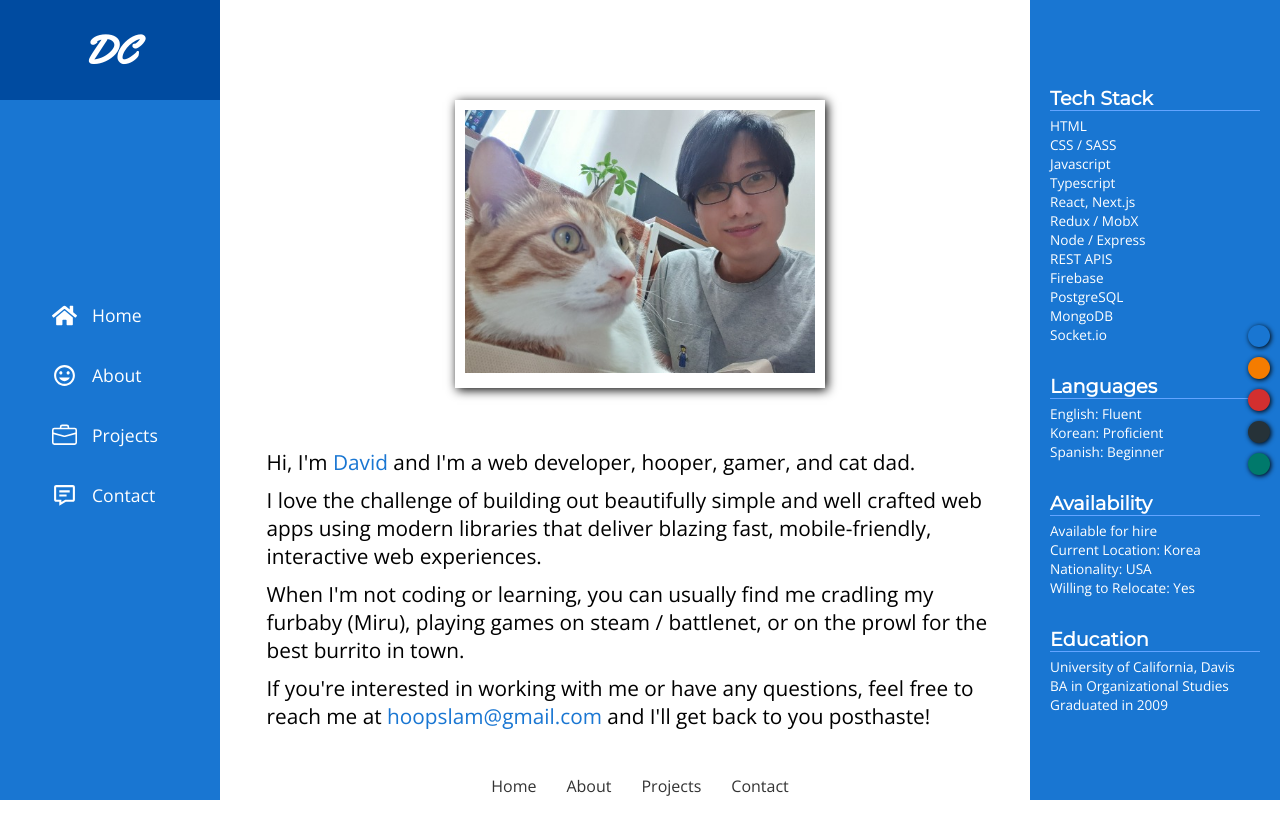
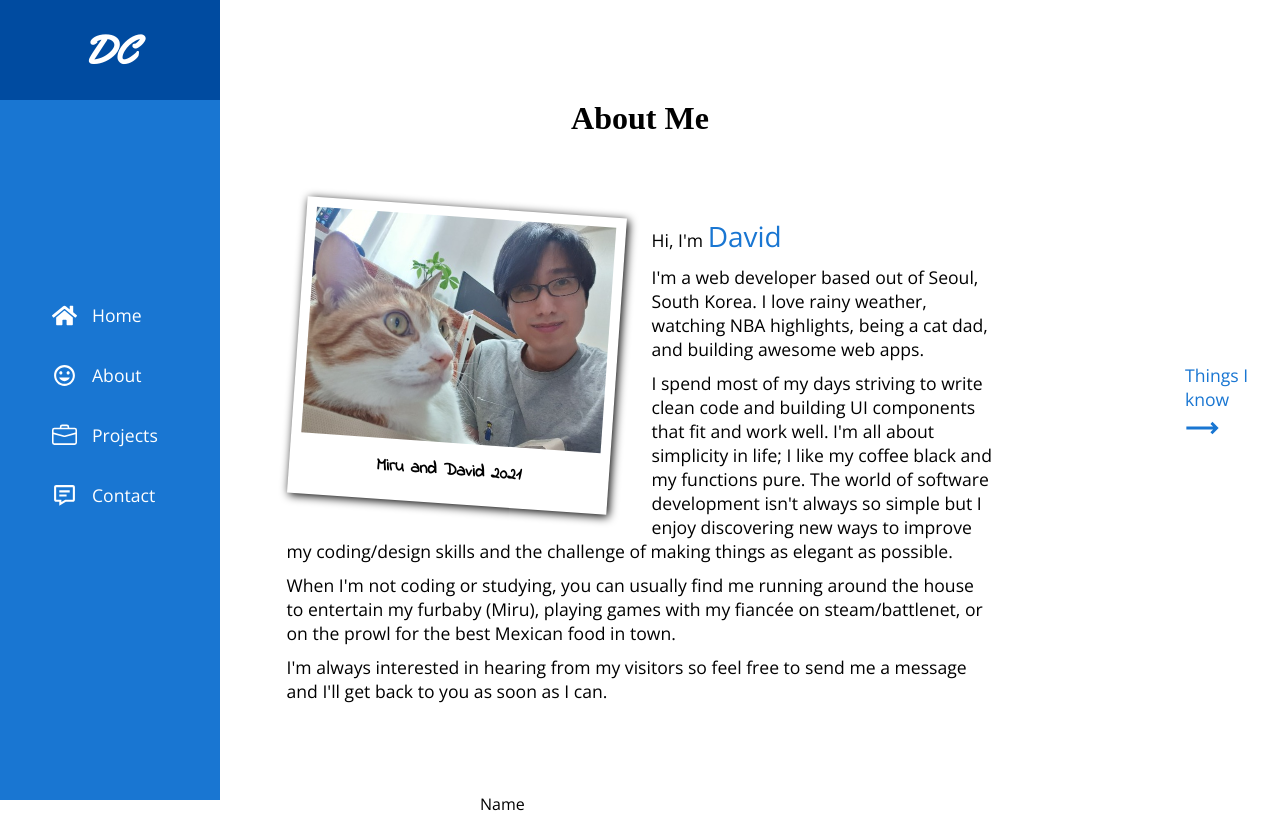
Before and after one commit to hoopslam/portfoliov2, a Next.js app: page /about in a window 1280 px wide. Shown: the top 813 px of the page. Built offline with nearby package versions, Linux system fonts and the light colour scheme.

Commit message:
added sliding drawer functionality to about section

```diff
--- a/components/Home/HomeContact.jsx
+++ b/components/Home/HomeContact.jsx
@@ -29,6 +29,7 @@ const Container = styled.div`
   align-items: center;
   width: 100%;
   min-height: 70vh;
+  margin-top: 100px;
 
   h1 {
     margin-bottom: 30px;
--- a/components/layout/Navbar.jsx
+++ b/components/layout/Navbar.jsx
@@ -1,13 +1,13 @@
 import { useState } from "react";
 import styled from "styled-components";
-import { FaHome, FaBlog } from "react-icons/fa";
+import { FaHome } from "react-icons/fa";
 import { MdTagFaces } from "react-icons/md";
 import { BsBriefcase } from "react-icons/bs";
 import { BiMessageDetail } from "react-icons/bi";
 import Link from "next/link";
 import { COLORS } from "../../util/constants";
 
-const Navbar = ({ themeHandler }) => {
+const Navbar = ({ themeHandler,  }) => {
   const [active, setActive] = useState(false);
 
   const menuToggler = () => {
@@ -84,7 +84,7 @@ const Navbar = ({ themeHandler }) => {
         <div className={`bar middle ${active ? "active" : ""}`}></div>
         <div className={`bar bottom ${active ? "active" : ""}`}></div>
       </Hamburger>
-      <ColorPicker>
+      {/* <ColorPicker>
         {COLORS.map((color) => (
           <button
             key={color.id}
@@ -93,7 +93,7 @@ const Navbar = ({ themeHandler }) => {
             aria-label="color-picker-button"
           ></button>
         ))}
-      </ColorPicker>
+      </ColorPicker> */}
     </>
   );
 };
@@ -196,7 +196,7 @@ const Hamburger = styled.button`
   display: none;
   position: fixed;
   top: 10px;
-  right: 10px;
+  left: 10px;
   width: 35px;
   height: 35px;
   cursor: pointer;
@@ -204,7 +204,7 @@ const Hamburger = styled.button`
   background: none;
   border: none;
   outline: none;
-  z-index: 10;
+  z-index: 100;
 
   .bar {
     content: "";
@@ -214,6 +214,10 @@ const Hamburger = styled.button`
     background-color: rgb(160, 160, 160);
     margin: 5px 0px;
     transition: 0.6s;
+  }
+
+  .bar.active {
+    background-color: white;
   }
 
   .bar.top.active {
--- a/components/ui/ContactForm.jsx
+++ b/components/ui/ContactForm.jsx
@@ -54,21 +54,23 @@ export default ContactForm;
 const FormContainer = styled.form`
   display: grid;
   grid-template-columns: 1fr;
-  margin: 30px;
-  min-width: 420px;
+  width: 100%;
+  border-radius: 12px;
+  padding: 50px;
+  max-width: 440px;
 
   @media screen and (max-width: 560px) {
     min-width: 0;
-    width: 100%;
-    margin: 30px 0;
   }
 `;
 
 const InputGroup = styled.div`
   margin: 10px;
+
   input,
   textarea {
     width: 100%;
+    min-width: 320px;
     background-color: whitesmoke;
     border: none;
     border-radius: 12px;
@@ -78,6 +80,10 @@ const InputGroup = styled.div`
 
     :focus {
       border: 1px solid ${({ theme }) => theme.primary};
+    }
+
+    @media screen and (max-width: 560px) {
+      min-width: 0;
     }
   }
 
--- a/pages/_app.css
+++ b/pages/_app.css
@@ -1,4 +1,4 @@
-@import url('https://fonts.googleapis.com/css2?family=Yellowtail&family=Montserrat&family=Open+Sans&family=Poppins&display=swap');
+@import url('https://fonts.googleapis.com/css2?family=Indie+Flower&family=Yellowtail&family=Montserrat&family=Open+Sans&family=Poppins&display=swap');
 
 body {
     font-family: 'Open Sans', sans-serif;
--- a/pages/about.jsx
+++ b/pages/about.jsx
@@ -1,41 +1,67 @@
 import styled from "styled-components";
+import ContactForm from "../components/ui/ContactForm";
+import { useState } from "react";
+import {CgArrowLongRight} from "react-icons/cg";
 
 const about = () => {
+  const [drawerActive, setDrawerActive] = useState(false);
+
+  const toggleActive = (action) => {
+    if (action) {
+      setDrawerActive(true);
+    } else {
+      setDrawerActive(false);
+    }
+    console.log(action);
+  };
+
   return (
-    <AboutContainer>
+    <AboutContainer onClick={() => drawerActive && toggleActive(false)}>
       <div className="intro">
+        <h1>About Me</h1>
+      </div>
+      <div className="description">
         <div className="image-container">
           <img
             className="profile-image"
             src="/images/profile2.jpg"
             alt="David Cho profile pic"
           />
+          <p>Miru and David 2021</p>
         </div>
-      </div>
-      <div className="description">
-        <p>
-          Hi, I&apos;m <span>David</span> and I&apos;m a web developer, hooper,
-          gamer, and cat dad.
+        <p className="greeting">
+          Hi, I&apos;m <span>David</span>
         </p>
         <p>
-          I love the challenge of building out beautifully simple and well
-          crafted web apps using modern libraries that deliver blazing fast,
-          mobile-friendly, interactive web experiences.
+          I'm a web developer based out of Seoul, South Korea. I love rainy
+          weather, watching NBA highlights, being a cat dad, and building awesome
+          web apps.
         </p>
         <p>
-          When I&apos;m not coding or learning, you can usually find me cradling
-          my furbaby (Miru), playing games on steam / battlenet, or on the prowl
-          for the best burrito in town.
+          I spend most of my days striving to write clean code and building UI components
+          that fit and work well. I&apos;m all about simplicity in life; I like
+          my coffee black and my functions pure. The world of software
+          development isn&apos;t always so simple but I enjoy discovering new
+          ways to improve my coding/design skills and the challenge of making
+          things as elegant as possible.
         </p>
         <p>
-          If you&apos;re interested in working with me or have any questions,
-          feel free to reach me at <span>hoopslam@gmail.com</span> and I&apos;ll
-          get back to you posthaste!
+          When I&apos;m not coding or studying, you can usually find me running
+          around the house to entertain my furbaby (Miru), playing games with my
+          fiancée on steam/battlenet, or on the prowl for the best Mexican food
+          in town.
+        </p>
+        <p>
+          I&apos;m always interested in hearing from my visitors so feel free to
+          send me a message and I'll get back to you as soon as I can.
         </p>
       </div>
 
-      <FunFacts>
-        <Cat>
+      <ContactForm />
+      <DrawerButton onClick={() => toggleActive(true)}><p>Things I know</p><CgArrowLongRight size={35} /></DrawerButton>
+
+      <div className={`funfacts ${drawerActive ? "active" : ""}`}>
+        <div className="category">
           <h2>Tech Stack</h2>
           <ul>
             <li>HTML</li>
@@ -51,33 +77,24 @@ const about = () => {
             <li>MongoDB</li>
             <li>Socket.io</li>
           </ul>
-        </Cat>
-        <Cat>
+        </div>
+        <div className="category">
           <h2>Languages</h2>
           <ul>
             <li>English: Fluent </li>
             <li>Korean: Proficient</li>
             <li>Spanish: Beginner</li>
           </ul>
-        </Cat>
-        <Cat>
-          <h2>Availability</h2>
-          <ul>
-            <li>Available for hire</li>
-            <li>Current Location: Korea</li>
-            <li>Nationality: USA</li>
-            <li>Willing to Relocate: Yes</li>
-          </ul>
-        </Cat>
-        <Cat>
+        </div>
+        <div className="category">
           <h2>Education</h2>
           <ul>
             <li>University of California, Davis</li>
             <li>BA in Organizational Studies</li>
             <li>Graduated in 2009</li>
           </ul>
-        </Cat>
-      </FunFacts>
+        </div>
+      </div>
     </AboutContainer>
   );
 };
@@ -90,20 +107,14 @@ const AboutContainer = styled.div`
   width: 100%;
   align-items: center;
   justify-content: center;
+  transition: all 0.5s ease;
+
+  h1 {
+    font-family: cursive;
+  }
 
   P {
-    font-size: 1.3rem;
-  }
-  span {
-    color: ${({ theme }) => theme.primary};
-  }
-  .description {
-    width: 100%;
-    text-align: start;
-
-    p {
-      margin: 10px;
-    }
+    font-size: 1.1rem;
   }
 
   .intro {
@@ -111,36 +122,60 @@ const AboutContainer = styled.div`
     display: flex;
     justify-content: center;
     align-items: center;
+  }
+
+  .description {
+    align-items: center;
+    width: 100%;
+    text-align: start;
+    padding: 20px;
+
+    .greeting {
+      span {
+        font-size: 1.75rem;
+        color: ${({ theme }) => theme.primary};
+      }
+    }
 
     p {
       margin: 10px;
+    }
 
-      span {
-        color: ${({ theme }) => theme.primary};
-        font-weight: bold;
-        font-size: 1.5rem;
-      }
+    @media screen and (max-width: 767px) {
+      display: flex;
+      flex-direction: column;
+      justify-content: center;
+      align-items: center;
     }
   }
 
   .image-container {
     padding: 10px;
     box-shadow: 2px 2px 10px #000;
+    background-color: white;
+    transform: rotate(4deg);
+    width: 320px;
+    float: left;
+    margin: 0 35px 25px 20px;
 
     img {
-      width: 350px;
+      width: 100%;
       height: auto;
+    }
+
+    p {
+      font-family: "Indie Flower", cursive;
+      font-weight: 600;
+      text-align: center;
+      color: #000;
+    }
+    @media screen and (max-width: 767px) {
+      float: none;
     }
   }
 
-  @media screen and (max-width: 990px) {
-    margin: 0;
-    grid-template-columns: 1fr;
-  }
-`;
-
-const FunFacts = styled.section`
-  position: absolute;
+  .funfacts {
+    position: fixed;
     top: 0;
     right: 0;
     display: flex;
@@ -151,8 +186,14 @@ const FunFacts = styled.section`
     color: white;
     font-size: 0.85rem;
     padding: 10px 10px 20px;
-  height: 100%;
-  min-height: 100vh;
+    height: 100vh;
+    z-index: 100;
+    transition: transform 0.5s ease;
+    transform: translateX(100%);
+
+    &.active {
+      transform: translateX(0%);
+    }
 
     h2 {
       font-size: 1.2rem;
@@ -169,29 +210,35 @@ const FunFacts = styled.section`
       margin: 5px;
     }
 
+    .category {
+      width: 230px;
+      padding: 20px;
+    }
+  }
+
   @media screen and (max-width: 990px) {
-    width: 100%;
-    padding: 30px;
-    position: relative;
-    flex-direction: row;
-    flex-wrap: wrap;
-    align-items: flex-start;
-    justify-content: center;
-
-    h1 {
-      margin-top: 20px;
-    }
+    margin: 0;
+    grid-template-columns: 1fr;
   }
 `;
 
-const Cat = styled.div`
-  width: 230px;
-  padding: 10px;
+const DrawerButton = styled.div`
+  position: fixed;
+  display: ${props => props.drawerActive ? "none" : "block"};
+  top: 50%;
+  transform: translateY(-50%);
+  right: 20px;
+  width: 75px;
+  height: 75px;
+  z-index: 99;
+  color: ${({theme}) => theme.primary};
+
+  :hover {
+    cursor: pointer;
+  }
+
+  @media screen and (max-width: 767px) {
+    top: 10px;
+    transform: translateY(0);
+  }
 `;
-
-const ProfileImg = styled.img`
-  border-radius: 50%;
-  width: 250px;
-  height: auto;
-  margin: 25px;
-`;
```
Lines whose indentation alone changed are shown as unchanged.
